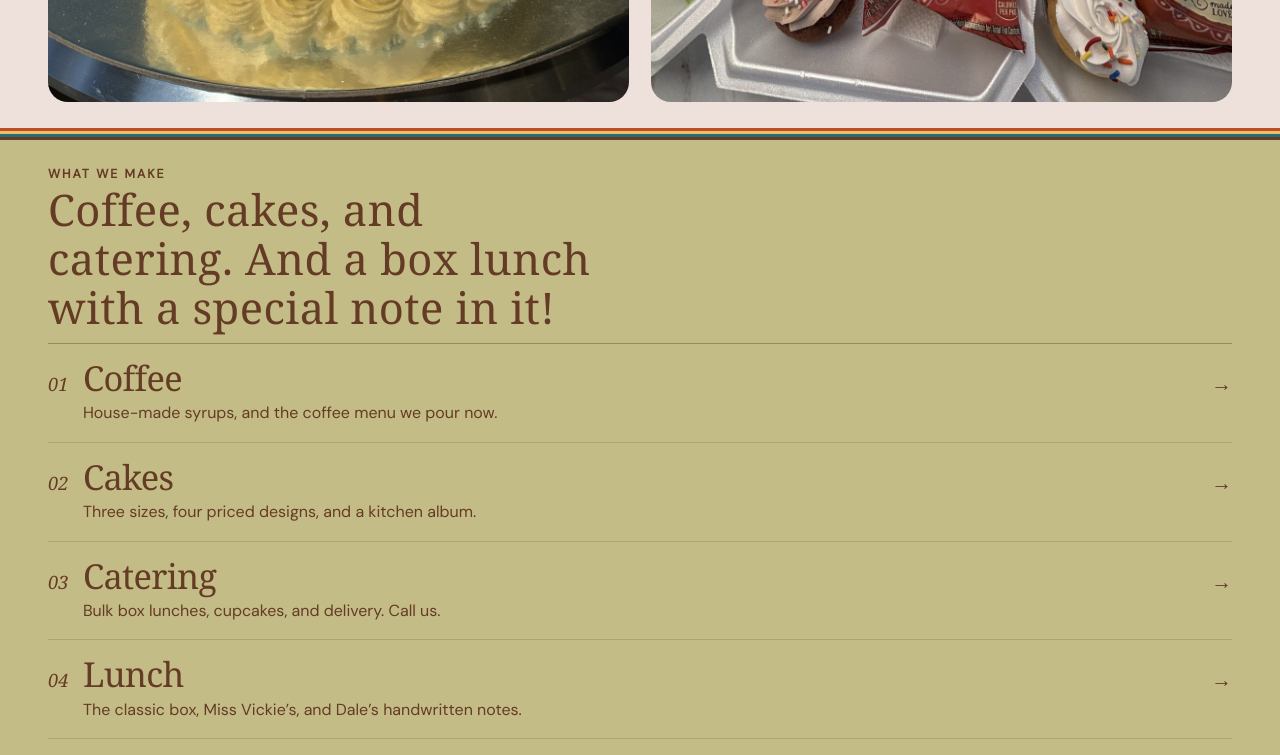
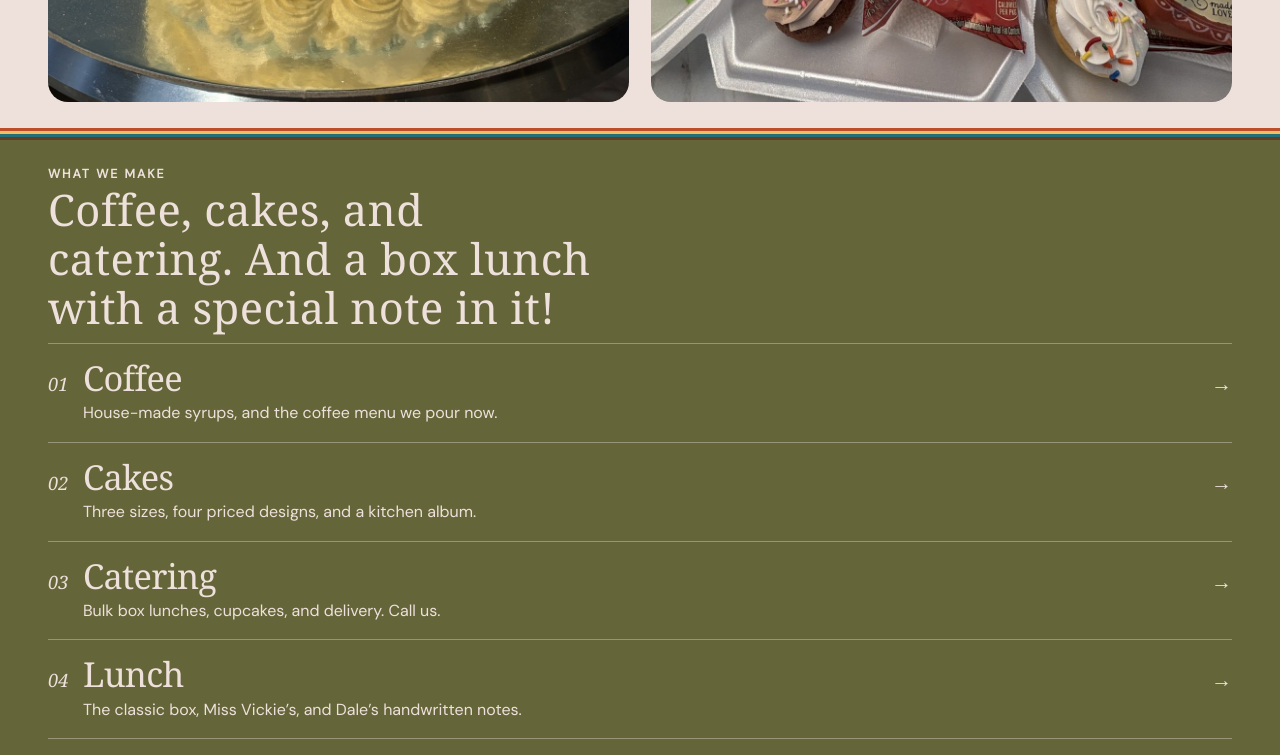
Before and after one commit to DParkerson7/woodstock-website, an Astro site: page / in a window 1280 px wide. Shown: the part 1840-2595 px from the top of the page. Built offline with nearby package versions, Linux system fonts and the light colour scheme; Astro itself is replaced by a stand-in of ours; animation ran at ten frames a second; a web font is replaced by a local one.

Commit message:
Darken the What we make olive.
Use an earthier leaf green and cream type so the headings and cards stay readable.

Co-authored-by: DParkerson7 <DParkerson7@users.noreply.github.com>

```diff
--- a/src/styles/global.css
+++ b/src/styles/global.css
@@ -905,16 +905,23 @@ p { text-wrap: pretty; }
   max-width: 100%;
   padding-top: 0;
   padding-bottom: 1.15rem;
-  background: #c4bc86;
-  color: var(--brown);
+  background: #64663a;
+  color: var(--cream);
 }
 
 .home-make .wrap {
   padding-top: 1.35rem;
 }
 
-.home-make :is(.kicker, a, em, strong, .toc-num, .toc-go) {
-  color: var(--brown);
+.home-make :is(.kicker, a, em, strong, .toc-num, .toc-go),
+.home-make .toc a:hover,
+.home-make .toc a:hover strong {
+  color: var(--cream);
+}
+
+.home-make .toc,
+.home-make .toc a {
+  border-color: rgba(238, 224, 219, 0.38);
 }
 
 .home-make h2 {
```
